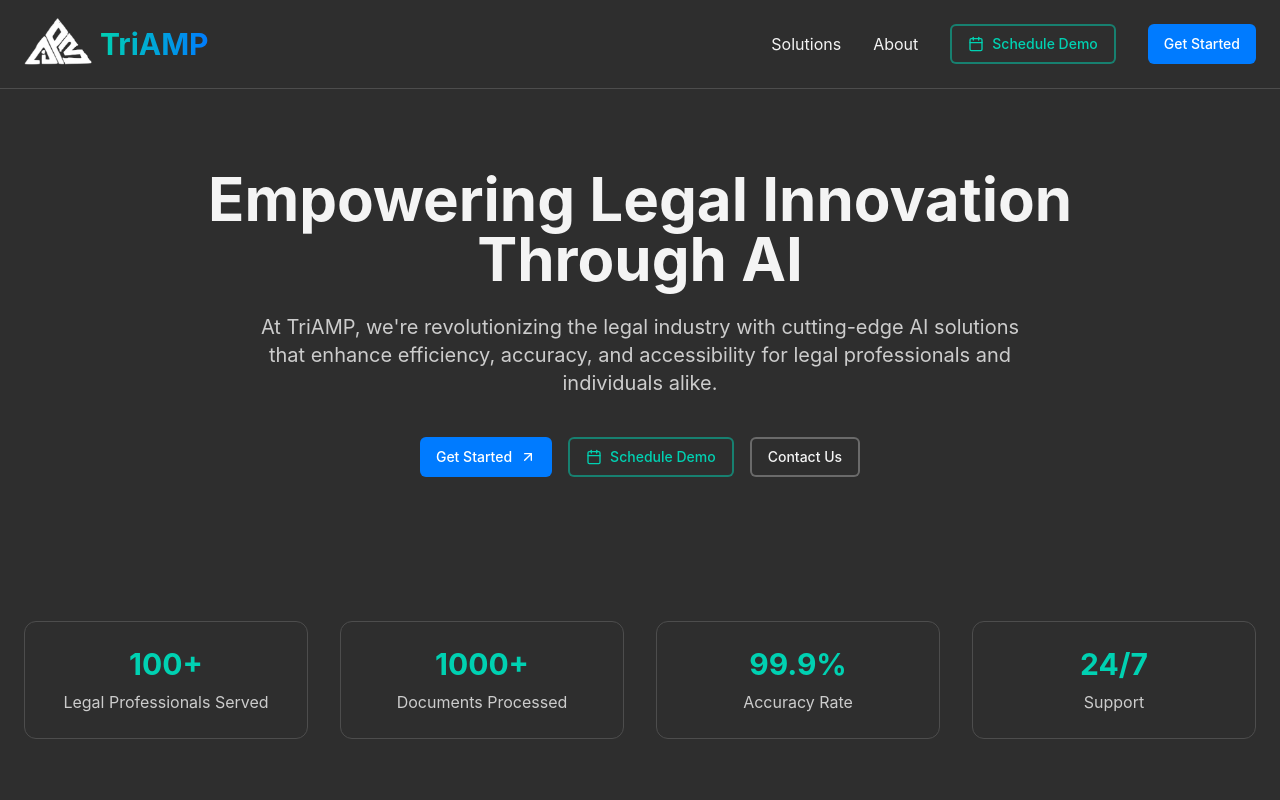
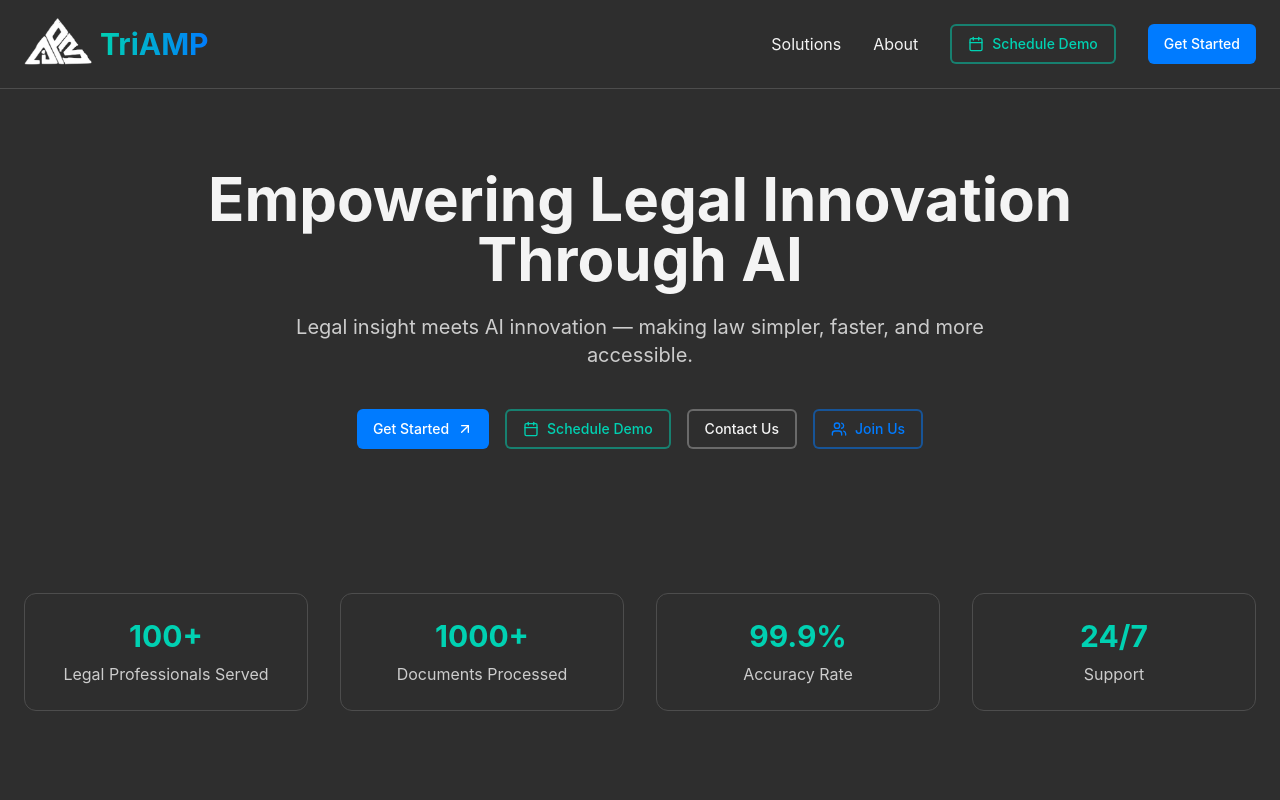
Before and after one commit to abhishekad/Tri-AMP_CoreWebsite, a React (Vite) app: page /about in a window 1280 px wide. Shown: the top 800 px of the page. Built offline with nearby package versions, Linux system fonts and the light colour scheme.

Commit message:
navigate to careers page once clicked on Join us button on about us page

```diff
--- a/src/pages/AboutPage.jsx
+++ b/src/pages/AboutPage.jsx
@@ -22,6 +22,12 @@ const AboutPage = () => {
     e.preventDefault();
     // Navigate to contact page
     navigate('/contact');
+  };
+
+  const handleCareersClick = (e) => {
+    e.preventDefault();
+    // Navigate to careers page
+    navigate('/careers');
   };
 
   const stats = [
@@ -72,7 +78,7 @@ const AboutPage = () => {
               Empowering Legal Innovation Through AI
             </h1>
             <p className="text-xl text-light-gray/80 mb-10 max-w-3xl mx-auto">
-              At TriAMP, we're revolutionizing the legal industry with cutting-edge AI solutions that enhance efficiency, accuracy, and accessibility for legal professionals and individuals alike.
+            Legal insight meets AI innovation — making law simpler, faster, and more accessible.
             </p>
             <div className="flex flex-wrap justify-center gap-4">
               <Button className="bg-electric-blue hover:bg-electric-blue/90 text-white">
@@ -98,6 +104,14 @@ const AboutPage = () => {
                 onClick={handleContactClick}
               >
                 Contact Us
+              </Button>
+              <Button
+                variant="outline"
+                className="border-2 border-electric-blue/50 text-electric-blue hover:bg-electric-blue/10 transition-colors duration-200"
+                onClick={handleCareersClick}
+              >
+                <Users className="mr-2 h-4 w-4" />
+                Join Us
               </Button>
             </div>
           </motion.div>
```
